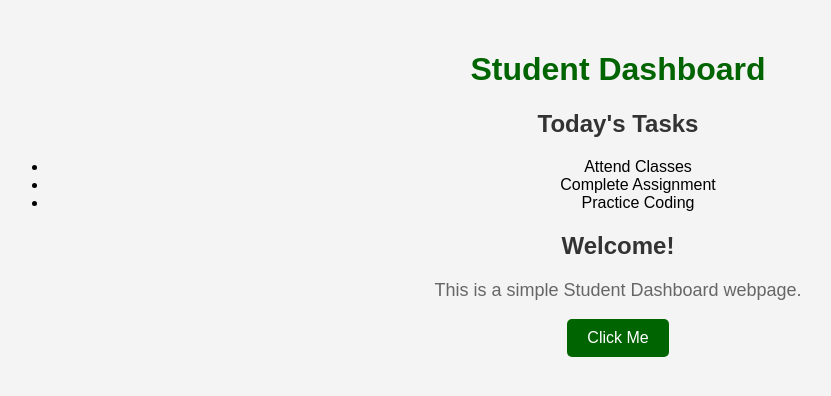
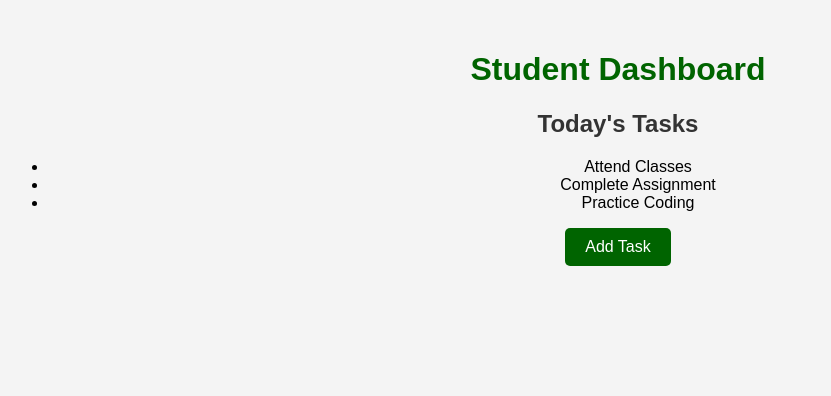
Before and after one commit to chnandu2006-sudo/taskflow, a plain HTML site: page index.html in a window 1280 px wide. Shown: the whole page, without its empty margins (22-853 px from the left). Drawn offline with Linux system fonts and the light colour scheme.

Commit message:
feat: add create task button

```diff
--- a/index.html
+++ b/index.html
@@ -1,14 +1,11 @@
 <!DOCTYPE html>
-<html lang="en">
+<html>
 <head>
-    <meta charset="UTF-8">
-    <meta name="viewport" content="width=device-width, initial-scale=1.0">
     <title>Student Dashboard</title>
     <link rel="stylesheet" href="style.css">
 </head>
 <body>
 
-    <header>
     <h1>Student Dashboard</h1>
 
     <h2>Today's Tasks</h2>
@@ -18,14 +15,8 @@
         <li>Complete Assignment</li>
         <li>Practice Coding</li>
     </ul>
-    </header>
 
-    <main>
-        <h2>Welcome!</h2>
-        <p>This is a simple Student Dashboard webpage.</p>
-
-        <button id="btn">Click Me</button>
-    </main>
+    <button>Add Task</button>
 
     <script src="script.js"></script>
 
```
Also changed, not shown: 1 other file. Lines whose indentation alone changed are shown as unchanged.
